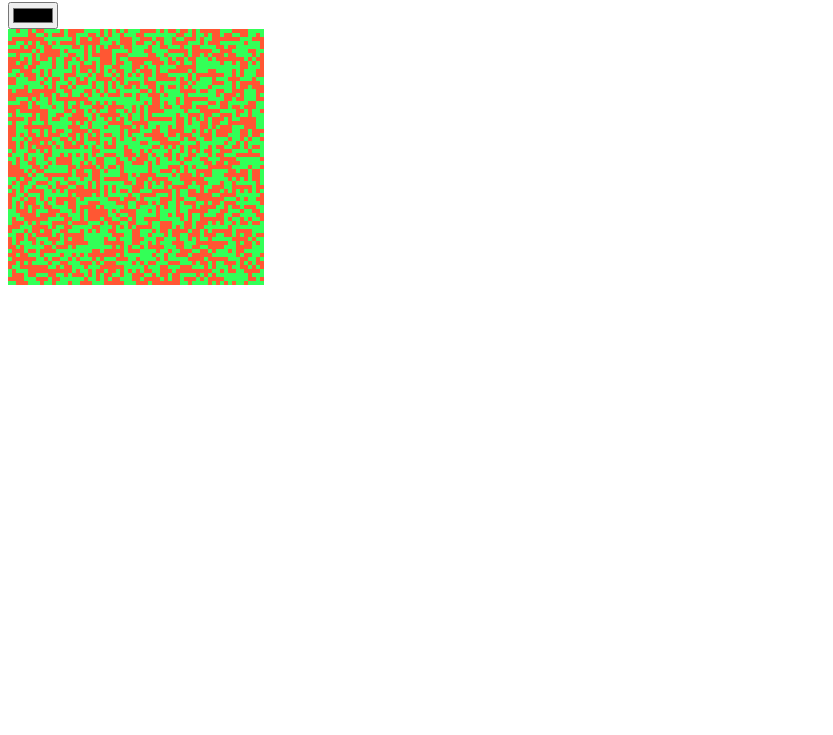
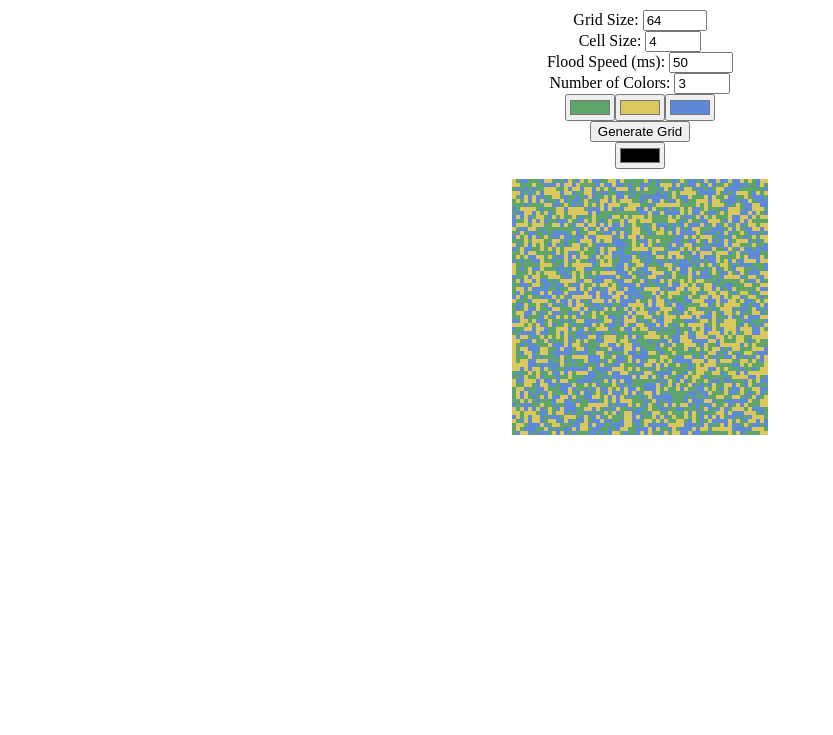
Before and after one commit to priyansh32/graph-viz, a plain HTML site: page index.html in a window 1280 px wide. Shown: the part 65-800 px from the top of the page, without its empty margins (0-833 px from the left). Drawn offline with Linux system fonts and the light colour scheme.

Commit message:
works better

```diff
--- a/index.html
+++ b/index.html
@@ -5,36 +5,73 @@
     <meta name="viewport" content="width=device-width, initial-scale=1.0">
     <title>Flood Fill Algorithm Demo</title>
     <style>
+        body {
+            display: flex;
+            flex-direction: column;
+            align-items: center;
+            justify-content: center;
+            text-align: center;
+            overflow: auto;
+        }
         #grid {
             display: grid;
-            grid-template-columns: repeat(64, 4px);
+            margin-top: 10px;
+            max-width: 512px;
+            /* overflow: auto; */
         }
         .cell {
+            cursor: pointer;
             width: 4px;
             height: 4px;
-            cursor: pointer;
         }
     </style>
 </head>
 <body>
     <h2>Flood Fill Algorithm Demo</h2>
+    <label>Grid Size: <input type="number" id="gridSize" value="64" min="10" max="128"></label>
+    <label>Cell Size: <input type="number" id="cellSize" value="4" min="1" max="10"></label>
+    <label>Flood Speed (ms): <input type="number" id="speed" value="50" min="1" max="300"></label>
+    <label>Number of Colors: <input type="number" id="numColors" value="3" min="2" max="10"></label>
+    <div id="colorInputs"></div>
+    <button onclick="initializeGrid()">Generate Grid</button>
     <input type="color" id="colorPicker">
     <div id="grid"></div>
 
     <script>
-        const GRID_SIZE = 64;
-        const COLORS = ["#FF5733", "#33FF57"];
-        const grid = document.getElementById("grid");
-        let cells = [];
+        const initialColors = [ "#5ea56b", "#d8c85e", "#5e88d8","#d86b5e"];
 
-        function generateGrid() {
-            for (let x = 0; x < GRID_SIZE; x++) {
+        function generateColorInputs() {
+            const numColors = document.getElementById("numColors").value;
+            const colorInputsDiv = document.getElementById("colorInputs");
+            colorInputsDiv.innerHTML = "";
+            for (let i = 0; i < numColors; i++) {
+                const input = document.createElement("input");
+                input.type = "color";
+                input.value =  initialColors[i] || `#${Math.floor(Math.random()*16777215).toString(16)}`;
+                colorInputsDiv.appendChild(input);
+            }
+        }
+
+        document.getElementById("numColors").addEventListener("change", generateColorInputs);
+        generateColorInputs();
+
+        function initializeGrid() {
+            const gridSize = parseInt(document.getElementById("gridSize").value);
+            const colors = Array.from(document.getElementById("colorInputs").children).map(input => input.value);
+            const grid = document.getElementById("grid");
+            grid.style.gridTemplateColumns = `repeat(${gridSize}, ${document.getElementById("cellSize").value}px)`;
+            grid.innerHTML = "";
+            let cells = [];
+
+            for (let x = 0; x < gridSize; x++) {
                 cells[x] = [];
-                for (let y = 0; y < GRID_SIZE; y++) {
+                for (let y = 0; y < gridSize; y++) {
                     const cell = document.createElement("div");
                     cell.classList.add("cell");
-                    const color = COLORS[Math.floor(Math.random() * COLORS.length)];
+                    const color = colors[Math.floor(Math.random() * colors.length)];
                     cell.style.backgroundColor = color;
+                    cell.style.width = `${document.getElementById("cellSize").value}px`;
+                    cell.style.height = `${document.getElementById("cellSize").value}px`;
                     cell.dataset.x = x;
                     cell.dataset.y = y;
                     cell.dataset.color = color;
@@ -47,19 +84,18 @@
 
         function floodFill(x, y, targetColor, fillColor) {
             if (targetColor === fillColor) return;
+            const gridSize = parseInt(document.getElementById("gridSize").value);
+            const speed = parseInt(document.getElementById("speed").value);
             const queue = [[x, y]];
 
             async function processQueue() {
                 while (queue.length) {
                     const [cx, cy] = queue.shift();
-                    if (cx < 0 || cy < 0 || cx >= GRID_SIZE || cy >= GRID_SIZE || cells[cx][cy].dataset.color !== targetColor) {
-                        continue;
-                    }
-
-                    cells[cx][cy].style.backgroundColor = fillColor;
-                    cells[cx][cy].dataset.color = fillColor;
-                    await new Promise(res => setTimeout(res, 2));
-
+                    const cell = document.querySelector(`[data-x='${cx}'][data-y='${cy}']`);
+                    if (!cell || cell.dataset.color !== targetColor) continue;
+                    cell.style.backgroundColor = fillColor;
+                    cell.dataset.color = fillColor;
+                    await new Promise(res => setTimeout(res, speed));
                     queue.push([cx + 1, cy], [cx - 1, cy], [cx, cy + 1], [cx, cy - 1]);
                 }
             }
@@ -67,7 +103,7 @@
             processQueue();
         }
 
-        generateGrid();
+        initializeGrid();
     </script>
 </body>
 </html>
```
